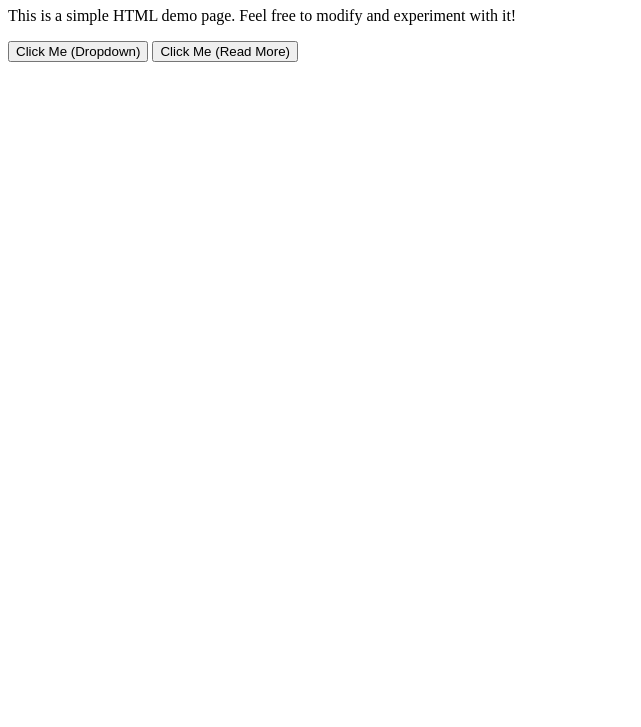
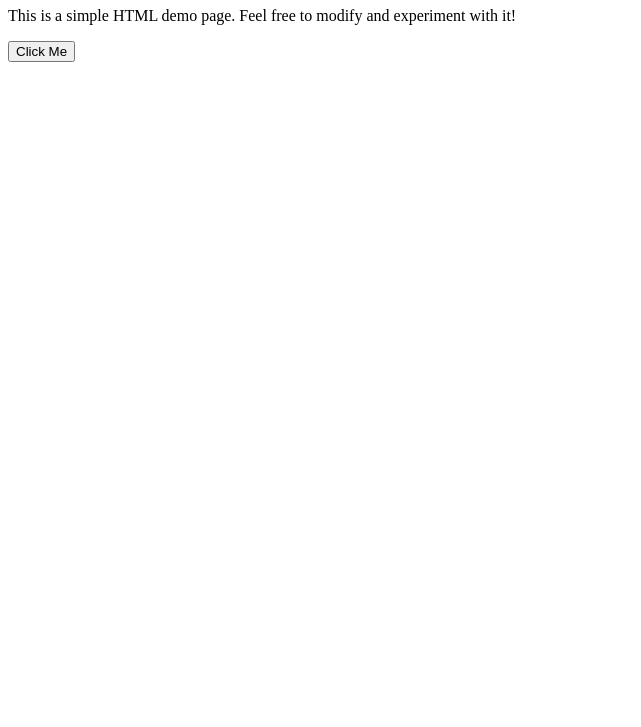
Before and after one commit to Yash-Sheliya-Apexture/LocalRepo, a plain HTML site: page index.html in a window 1280 px wide. Shown: the part 73-800 px from the top of the page, without its empty margins (0-641 px from the left). Drawn offline with Linux system fonts and the light colour scheme.

Commit message:
Made changes to index.html

```diff
--- a/index.html
+++ b/index.html
@@ -8,8 +8,7 @@
 <body>
     <h1>Welcome to Jay Shree Poly Point Websites</h1>
     <p>This is a simple HTML demo page. Feel free to modify and experiment with it!</p>
-    <button onclick="showAlert()">Click Me (Dropdown)</button>
-    <button onclick="showAlert()">Click Me (Read More)</button>
+    <button onclick="showAlert()">Click Me</button>
     <script>
         function showAlert() {
             alert("Hello! You clicked the button.");
```
